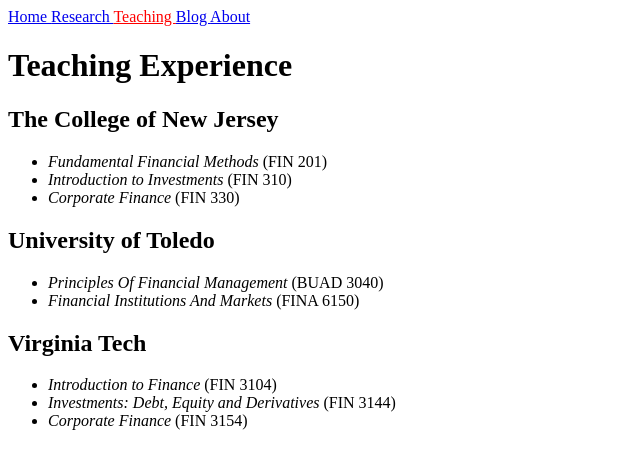
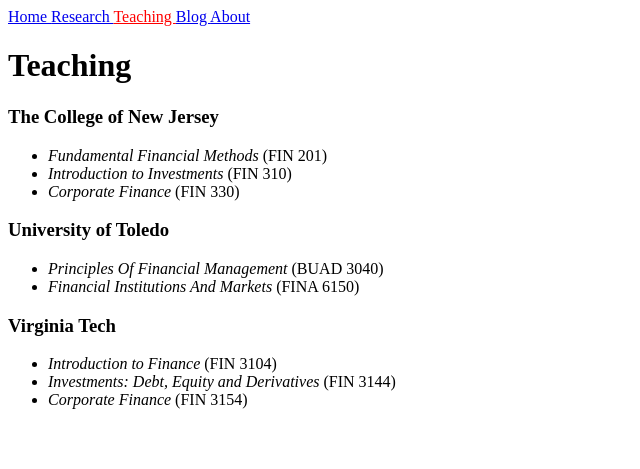
Before and after one commit to xieyutongcn/xieyutongcn.github.io, a Jekyll site: the page built from Teaching.md, in a window 1280 px wide. Shown: the top 469 px of the page, without its empty margins (0-640 px from the left). Built offline with Jekyll 4.4.1, drawn with Linux system fonts in a browser that asks for light colours.

Commit message:
Update Teaching.md

```diff
--- a/Teaching.md
+++ b/Teaching.md
@@ -1,19 +1,19 @@
 ---
 layout: default
-title: Teaching Experience
+title: Teaching
 id: Teaching
 ---
 
-## The College of New Jersey
+### The College of New Jersey
 * *Fundamental Financial Methods* (FIN 201)
 * *Introduction to Investments* (FIN 310)
 * *Corporate Finance* (FIN 330)
 
-## University of Toledo
+### University of Toledo
 * *Principles Of Financial Management* (BUAD 3040)
 * *Financial Institutions And Markets* (FINA 6150)
 
-## Virginia Tech
+### Virginia Tech
 * *Introduction to Finance* (FIN 3104)
 * *Investments: Debt, Equity and Derivatives* (FIN 3144)
 * *Corporate Finance* (FIN 3154)
```
